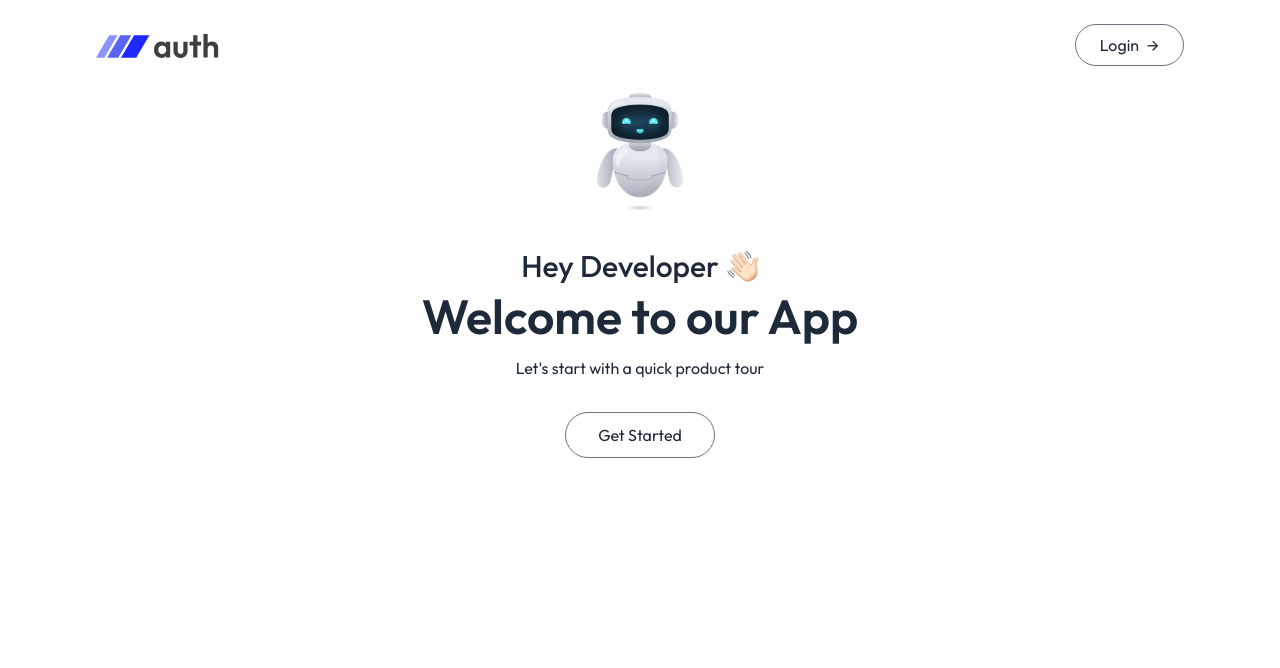
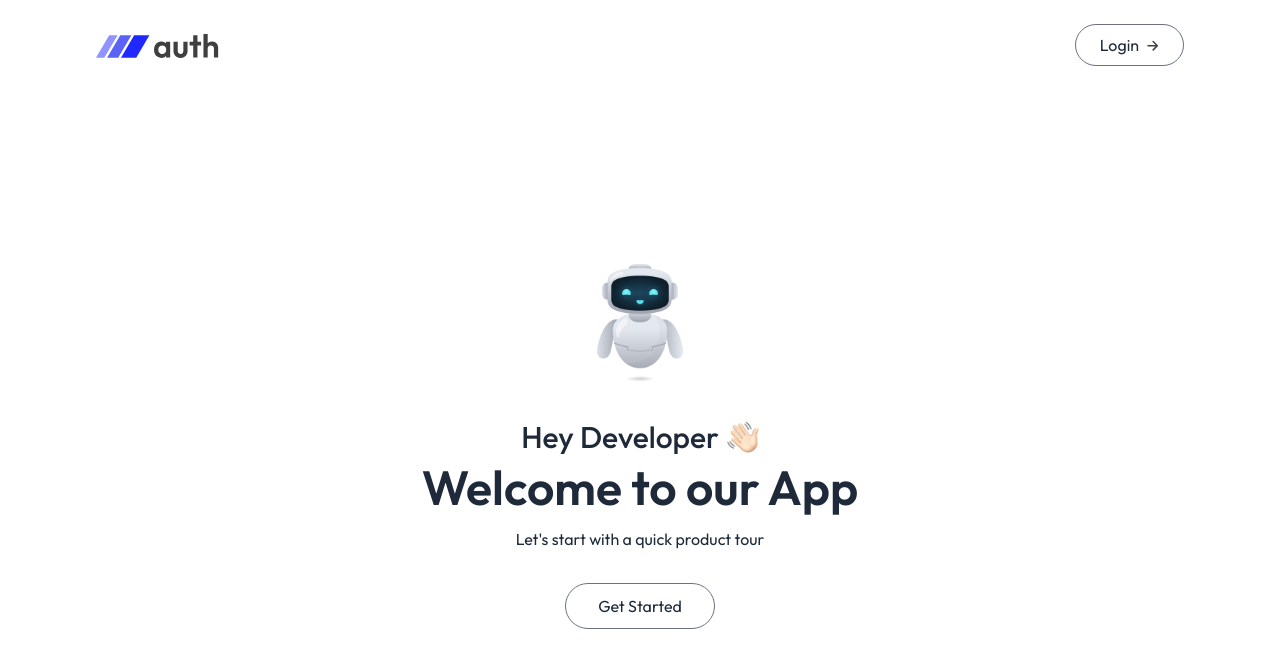
Before and after one commit to HarindiNikeshala/Authentication-System, a React app in the folder frontend/: page / in a window 1280 px wide. Shown: the top 668 px of the page. Built offline with nearby package versions, Linux system fonts and the light colour scheme; the HTML template or start-up script is replaced by a standard one.

Commit message:
Home page

```diff
--- a/frontend/src/pages/Home.jsx
+++ b/frontend/src/pages/Home.jsx
@@ -4,7 +4,7 @@ import Header from '../components/Header'
 
 const Home = () => {
   return (
-    <div>
+    <div className='flex flex-col items-center justify-center min-h-screen bg-[url("/bg_img.png")] bg-cover bg-center'>
         <Navbar/>
         <Header/>
     </div>
```
